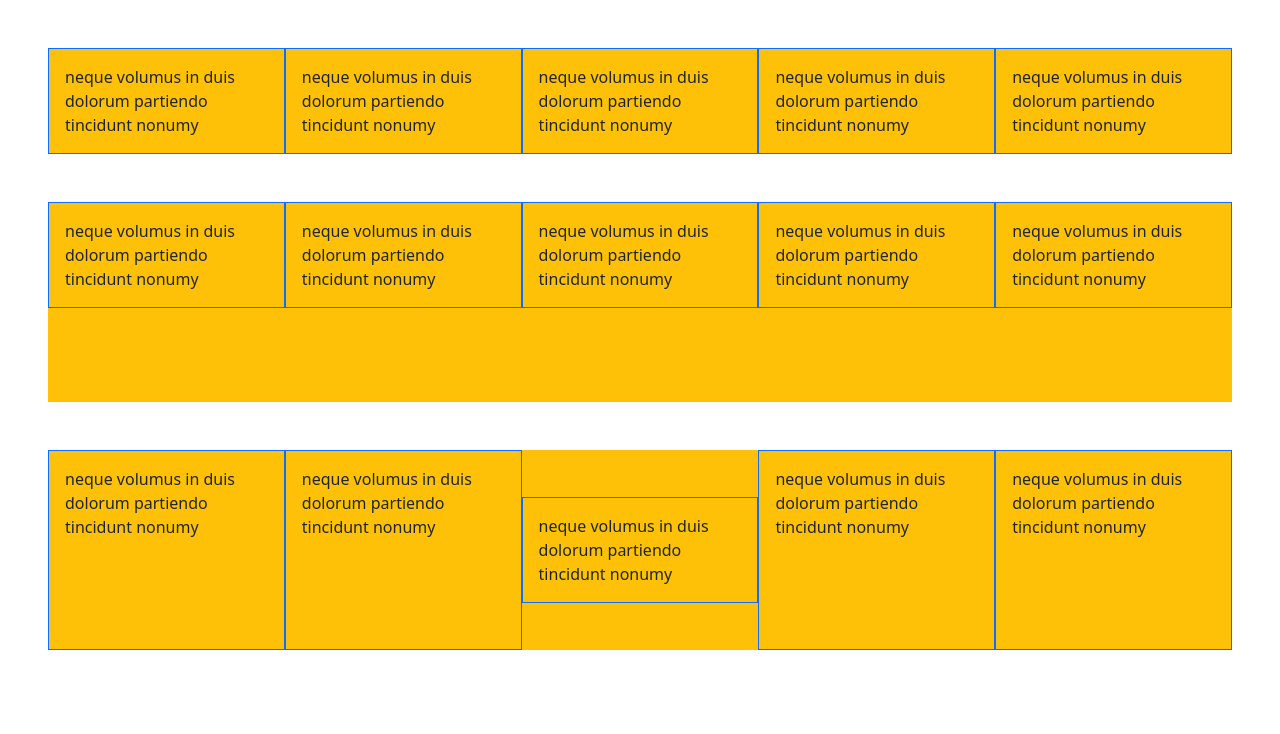
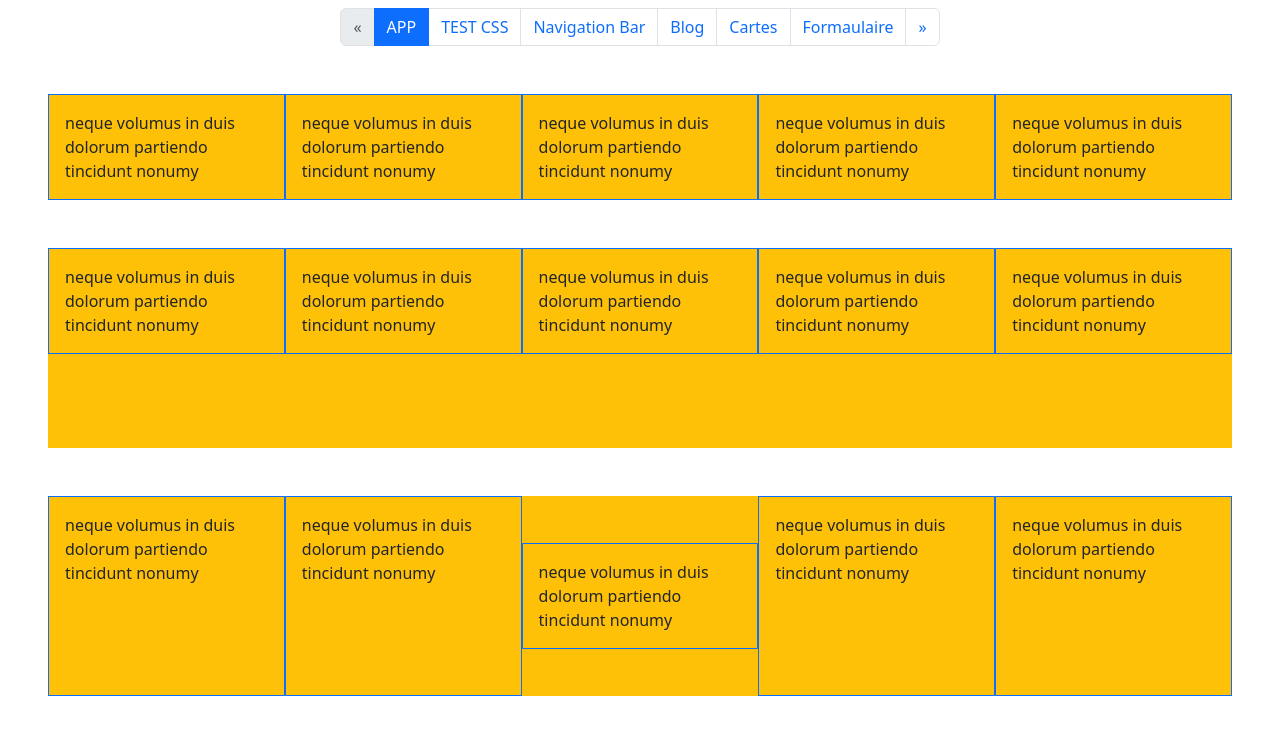
Before and after one commit to iyahiani/react, a React (Create React App) app: page /css in a window 1280 px wide. Shown: the top 734 px of the page. Built offline with nearby package versions, Linux system fonts and the light colour scheme.

Commit message:
formulaire

```diff
--- a/src/App.js
+++ b/src/App.js
@@ -1,23 +1,11 @@
 import './App.css';
-import MyNavBar from "./components/NavBar";
+import MyPagination from "./components/pagination";
 
 function App() {
     return (
 
         <div className="p-5 container-fluid">
-            <MyNavBar></MyNavBar>
-            <nav>
-                <ul className="pagination justify-content-center">
-                    <li className="page-item disabled"><a className="page-link" href="/">&laquo;</a></li>
-                    <li className="page-item active"><a className="page-link" href="/">APP</a></li>
-                    <li className="page-item"><a className="page-link" href="/css">TEST CSS </a></li>
-                    <li className="page-item"><a className="page-link" href="/navbar">Navigation Bar </a></li>
-                    <li className="page-item"><a className="page-link" href="/ariane">Blog </a></li>
-                    <li className="page-item"><a className="page-link" href="/cards">Cartes </a></li>
-                    <li className="page-item"><a className="page-link" href="/forms">Formaulaire </a></li>
-                    <li className="page-item"><a className="page-link" href="/">&raquo;</a></li>
-                </ul>
-            </nav>
+            <MyPagination></MyPagination>
         </div>
 
     );
--- a/src/components/NavBar.js
+++ b/src/components/NavBar.js
@@ -1,7 +1,12 @@
 import logo from '../images/one2Learn-Logo.png'
+import MyPagination from "./pagination";
 
 const MyNavBar = () => {
     return (
+        <div>
+            <div>
+                <MyPagination></MyPagination>
+            </div>
             <header className="navbar navbar-expand-lg navbar-light bg-light px-3">
                 <a href="#" className=" navbar-brand">
                     <img className="img-fluid object-fit-contain h-50" src={logo} alt="LOGO"/>
@@ -13,7 +18,8 @@ const MyNavBar = () => {
                 <div className="collapse navbar-collapse" id="navbar">
                     <nav>
                         <ul className="navbar-nav ms-auto">
-                        <li className="nav-item"><a href="#" target="_blank" className="nav-link active"> Accueil</a>
+                            <li className="nav-item"><a href="#" target="_blank"
+                                                        className="nav-link active"> Accueil</a>
                             </li>
                             <li className="nav-item"><a href="#" target="_blank" className="nav-link"> Blog </a></li>
                             <li className="nav-item dropdown"><a href="#" target="_blank"
@@ -49,7 +55,7 @@ const MyNavBar = () => {
                 </div>
 
             </header>
-
+        </div>
 
     )
 }
--- a/src/components/cards.js
+++ b/src/components/cards.js
@@ -3,9 +3,12 @@ import mixing from '../images/mixing.jpg'
 import video from '../images/video.jpg'
 import teching from '../images/teaching.jpg'
 import building from '../images/officeBuilding.jpg'
+import MyPagination from "./pagination";
 
 const MyCards = () => {
     return (
+        <div>
+            <MyPagination></MyPagination>
             <div className="container-fluid my-3">
                 <section className="row mb-3">
                     <div className="col-12 col-lg-8">
@@ -70,6 +73,7 @@ const MyCards = () => {
                     </div>
                 </section>
             </div>
+        </div>
     )
 }
 export default MyCards;
--- a/src/components/pagination.js
+++ b/src/components/pagination.js
@@ -1,13 +1,14 @@
 const MyPagination = () => {
     return (
-        <nav>
-            <ul className="pagination">
+        <nav className="pt-2">
+            <ul className="pagination justify-content-center">
                 <li className="page-item disabled"><a className="page-link" href="/">&laquo;</a></li>
                 <li className="page-item active"><a className="page-link" href="/">APP</a></li>
                 <li className="page-item"><a className="page-link" href="/css">TEST CSS </a></li>
                 <li className="page-item"><a className="page-link" href="/navbar">Navigation Bar </a></li>
                 <li className="page-item"><a className="page-link" href="/ariane">Blog </a></li>
-                <li className="page-item"><a className="page-link" href="/ariane">Cards </a></li>
+                <li className="page-item"><a className="page-link" href="/cards">Cartes </a></li>
+                <li className="page-item"><a className="page-link" href="/forms">Formaulaire </a></li>
                 <li className="page-item"><a className="page-link" href="/">&raquo;</a></li>
             </ul>
         </nav>
--- a/src/components/testCss.js
+++ b/src/components/testCss.js
@@ -1,31 +1,53 @@
-import {Outlet} from "react-router-dom";
-import MyNavBar from "./NavBar";
+import MyPagination from "./pagination";
 
-const  TestCss = () =>{
-    return(
-        <body >
-        <section className="bg-warning m-5 d-flex flex-column flex-md-row-reverse" >
-            <div className="border border-primary p-3">neque volumus in duis dolorum partiendo tincidunt nonumy </div>
-            <div className="border border-primary p-3">neque volumus in duis dolorum partiendo tincidunt nonumy </div>
-            <div className="border border-primary p-3">neque volumus in duis dolorum partiendo tincidunt nonumy </div>
-            <div className="border border-primary p-3">neque volumus in duis dolorum partiendo tincidunt nonumy </div>
-            <div className="border border-primary p-3">neque volumus in duis dolorum partiendo tincidunt nonumy </div>
-        </section>
-        <section className="bg-warning m-5 d-flex justify-content-center justify-content-md-start align-items-stretch align-items-md-baseline" style={{height:"200px"}}>
-            <div className="border border-primary p-3">neque volumus in duis dolorum partiendo tincidunt nonumy </div>
-            <div className="border border-primary p-3">neque volumus in duis dolorum partiendo tincidunt nonumy </div>
-            <div className="border border-primary p-3">neque volumus in duis dolorum partiendo tincidunt nonumy </div>
-            <div className="border border-primary p-3">neque volumus in duis dolorum partiendo tincidunt nonumy </div>
-            <div className="border border-primary p-3">neque volumus in duis dolorum partiendo tincidunt nonumy </div>
-        </section>
-        <section className="bg-warning m-5 d-flex" style={{height:"200px"}}>
-            <div className="border border-primary p-3">neque volumus in duis dolorum partiendo tincidunt nonumy </div>
-            <div className="border border-primary p-3">neque volumus in duis dolorum partiendo tincidunt nonumy </div>
-            <div className="border border-primary p-3 align-self-center">neque volumus in duis dolorum partiendo tincidunt nonumy </div>
-            <div className="border border-primary p-3">neque volumus in duis dolorum partiendo tincidunt nonumy </div>
-            <div className="border border-primary p-3">neque volumus in duis dolorum partiendo tincidunt nonumy </div>
-        </section>
-        </body>
+const TestCss = () => {
+
+
+    return (
+        <div>
+            <MyPagination></MyPagination>
+            <body>
+            <section className="bg-warning m-5 d-flex flex-column flex-md-row-reverse">
+                <div className="border border-primary p-3">neque volumus in duis dolorum partiendo tincidunt nonumy
+                </div>
+                <div className="border border-primary p-3">neque volumus in duis dolorum partiendo tincidunt nonumy
+                </div>
+                <div className="border border-primary p-3">neque volumus in duis dolorum partiendo tincidunt nonumy
+                </div>
+                <div className="border border-primary p-3">neque volumus in duis dolorum partiendo tincidunt nonumy
+                </div>
+                <div className="border border-primary p-3">neque volumus in duis dolorum partiendo tincidunt nonumy
+                </div>
+            </section>
+            <section
+                className="bg-warning m-5 d-flex justify-content-center justify-content-md-start align-items-stretch align-items-md-baseline"
+                style={{height: "200px"}}>
+                <div className="border border-primary p-3">neque volumus in duis dolorum partiendo tincidunt nonumy
+                </div>
+                <div className="border border-primary p-3">neque volumus in duis dolorum partiendo tincidunt nonumy
+                </div>
+                <div className="border border-primary p-3">neque volumus in duis dolorum partiendo tincidunt nonumy
+                </div>
+                <div className="border border-primary p-3">neque volumus in duis dolorum partiendo tincidunt nonumy
+                </div>
+                <div className="border border-primary p-3">neque volumus in duis dolorum partiendo tincidunt nonumy
+                </div>
+            </section>
+            <section className="bg-warning m-5 d-flex" style={{height: "200px"}}>
+                <div className="border border-primary p-3">neque volumus in duis dolorum partiendo tincidunt nonumy
+                </div>
+                <div className="border border-primary p-3">neque volumus in duis dolorum partiendo tincidunt nonumy
+                </div>
+                <div className="border border-primary p-3 align-self-center">neque volumus in duis dolorum partiendo
+                    tincidunt nonumy
+                </div>
+                <div className="border border-primary p-3">neque volumus in duis dolorum partiendo tincidunt nonumy
+                </div>
+                <div className="border border-primary p-3">neque volumus in duis dolorum partiendo tincidunt nonumy
+                </div>
+            </section>
+            </body>
+        </div>
     )
 }
-export default TestCss ;
+export default TestCss;
--- a/src/index.js
+++ b/src/index.js
@@ -18,17 +18,17 @@ const root = ReactDOM.createRoot(document.getElementById('root'));
 root.render(
     <Router>
         <Routes>
-            <Route path="/" element={<App/>}>
+            <Route path="/" Component={App}>
             </Route>
-            <Route path="/css" element={<TestCss/>}>
+            <Route path="/css" Component={TestCss}>
             </Route>
-            <Route path="/navbar" element={<MyNavBar/>}>
+            <Route path="/navbar" Component={MyNavBar}>
             </Route>
-            <Route path="/ariane" element={<MyFileAriane/>}>
+            <Route path="/ariane" Component={MyFileAriane}>
             </Route>
-            <Route path="/cards" element={<MyCards/>}>
+            <Route path="/cards" Component={MyCards}>
             </Route>
-            <Route path="/forms" element={<MyFormulaire/>}>
+            <Route path="/forms" Component={MyFormulaire}>
             </Route>
         </Routes>
     </Router>
```
Also changed, not shown: src/components/fileAriane.js (+28 -12 lines), src/components/formulaire.js (+35 -8 lines). Lines whose indentation alone changed are shown as unchanged.
